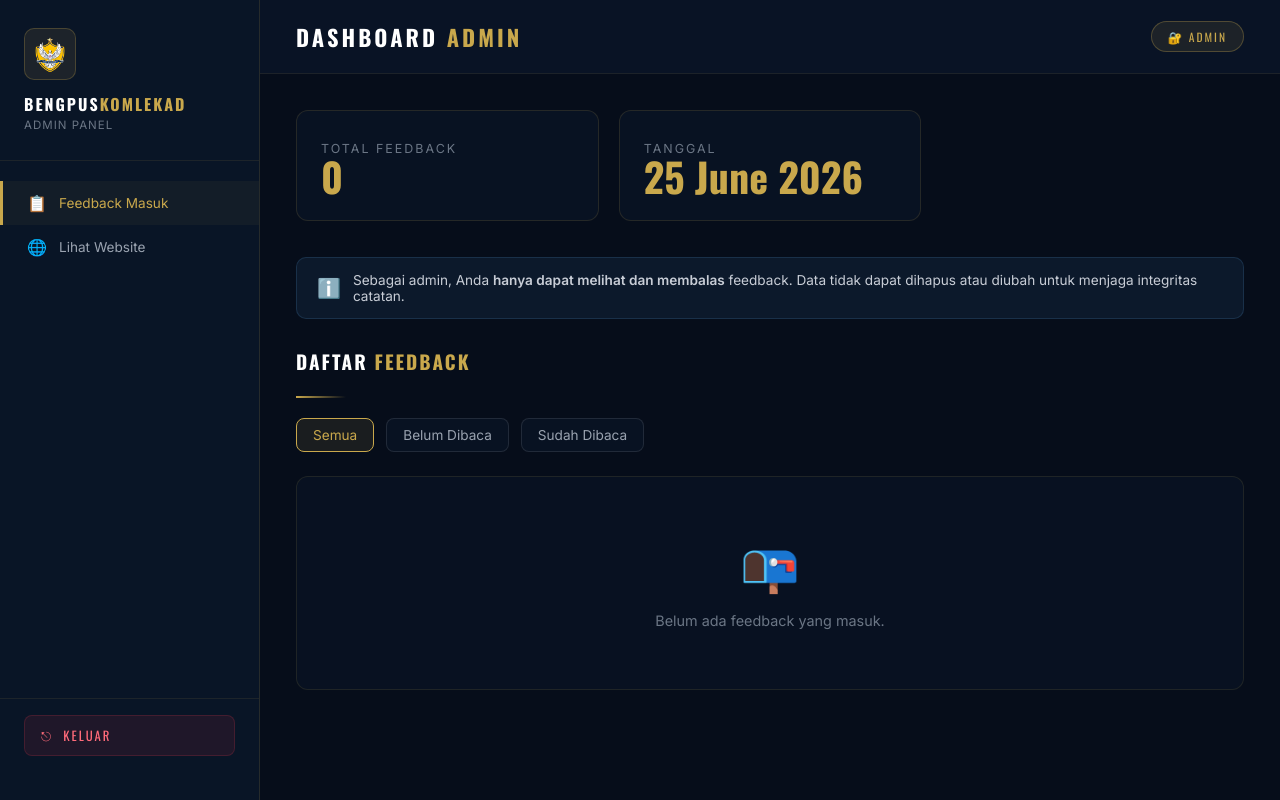
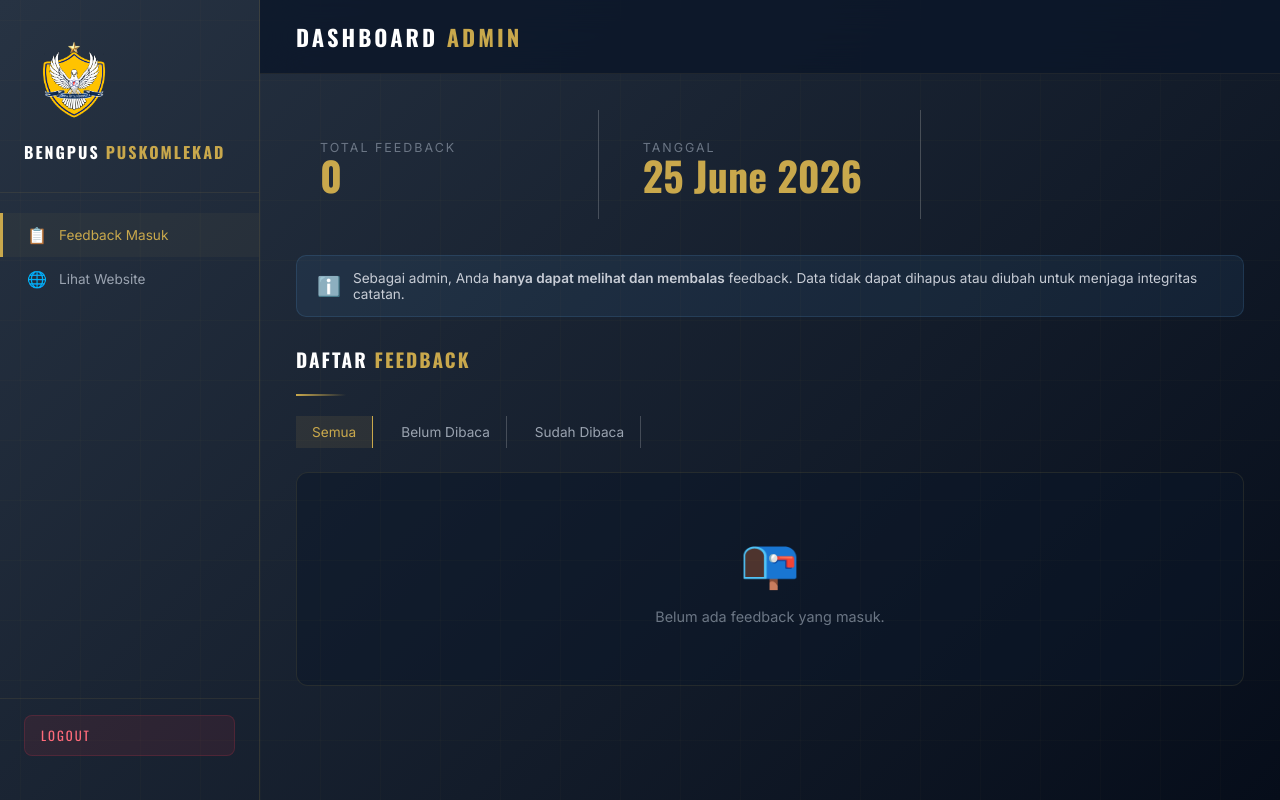
Before and after one commit to steve01-debug/bengpus_puskomlekad, a PHP site: page /admin/dashboard.php in a window 1280 px wide. Run offline with PHP 8.4, Linux system fonts and the light colour scheme; the visitor is signed in with stand-in values (Sample User, id 1); data that the repository does not hold is empty.

Commit message:
update benel

```diff
--- a/admin/dashboard.php
+++ b/admin/dashboard.php
@@ -56,33 +56,52 @@ $totalFeedback = count($feedbacks);
     }
     body {
       font-family: 'Inter', sans-serif;
-      background: var(--navy-darkest);
+      background: linear-gradient(135deg, #273343ff 0%, #060d1a 100%);
       color: var(--white);
       min-height: 100vh;
     }
+
+     body::before {
+      content: '';
+      position: fixed;
+      inset: 0;
+      background-image:
+        linear-gradient(rgba(201,168,76,0.03) 1px, transparent 1px),
+        linear-gradient(90deg, rgba(201,168,76,0.03) 1px, transparent 1px);
+      background-size: 60px 60px;
+      animation: gridMove 20s linear infinite;
+      pointer-events: none;
+    }
+    @keyframes gridMove {
+      0%   { background-position: 0 0; }
+      100% { background-position: 60px 60px; }
+    }
+
     /* Sidebar */
     .sidebar {
       position: fixed;
       top: 0; left: 0;
       width: 260px;
       height: 100vh;
-      background: rgba(10,22,40,0.97);
+      background: transparent
+      border: none;
       border-right: 1px solid rgba(201,168,76,0.15);
       display: flex;
       flex-direction: column;
       z-index: 100;
       padding: 28px 0;
+
     }
     .sidebar-logo {
       padding: 0 24px 28px;
       border-bottom: 1px solid rgba(201,168,76,0.1);
     }
     .sidebar-logo .logo-img-wrap {
-      width: 52px;
-      height: 52px;
+      width: 100px;
+      height: 100px;
       border-radius: 10px;
-      background: rgba(201,168,76,0.1);
-      border: 1px solid rgba(201,168,76,0.25);
+      /*background: rgba(201,168,76,0.1);
+      border: 1px solid rgba(201,168,76,0.25);*/
       display: flex; align-items: center; justify-content: center;
       margin-bottom: 12px;
       overflow: hidden;
@@ -182,7 +201,7 @@ $totalFeedback = count($feedbacks);
       align-items: center;
       gap: 16px;
     }
-    .admin-badge {
+    /*.admin-badge {
       padding: 6px 16px;
       background: rgba(201,168,76,0.1);
       border: 1px solid rgba(201,168,76,0.3);
@@ -192,7 +211,7 @@ $totalFeedback = count($feedbacks);
       text-transform: uppercase;
       letter-spacing: 2px;
       color: var(--gold);
-    }
+    }*/
     .content-area {
       padding: 36px;
     }
@@ -204,16 +223,19 @@ $totalFeedback = count($feedbacks);
       margin-bottom: 36px;
     }
     .stat-card {
-      background: rgba(10,22,40,0.6);
-      border: 1px solid rgba(201,168,76,0.15);
-      border-radius: 12px;
+      background: Colorless
+      /*border: 1px solid rgba(201,168,76,0.15);
+      border-radius: 12px;*/
+      border: none;
+      border-right: 1px solid rgba(255,255,255,0.2);
+      border-radius: 0;
       padding: 24px;
       transition: all 0.3s;
     }
-    .stat-card:hover {
+    /*.stat-card:hover {
       border-color: rgba(201,168,76,0.3);
       transform: translateY(-2px);
-    }
+    }*/
     .stat-card .stat-icon {
       font-size: 2rem;
       margin-bottom: 12px;
@@ -381,9 +403,10 @@ $totalFeedback = count($feedbacks);
     }
     .filter-tabs a {
       padding: 8px 16px;
-      background: rgba(10,22,40,0.6);
-      border: 1px solid rgba(255,255,255,0.1);
-      border-radius: 8px;
+      background: colorless;
+      border: none;
+      border-right: 1px solid rgba(255,255,255,0.2);
+      border-radius: 0;
       color: var(--gray-300);
       font-size: 0.85rem;
       text-decoration: none;
@@ -427,8 +450,8 @@ $totalFeedback = count($feedbacks);
     <div class="logo-img-wrap">
       <img src="../assets/images/logo-bengpus.png" alt="Logo">
     </div>
-    <h2>BENGPUS<span>KOMLEKAD</span></h2>
-    <p>Admin Panel</p>
+    <h2>BENGPUS<span> PUSKOMLEKAD</span></h2>
+    <!--<p>Admin Panel</p>-->
   </div>
   <nav class="sidebar-nav">
     <a href="dashboard.php" class="active">
@@ -440,7 +463,7 @@ $totalFeedback = count($feedbacks);
   </nav>
   <div class="sidebar-footer">
     <a href="logout.php" class="logout-btn">
-      <span>⎋</span> Keluar
+      <span>Logout</span>
     </a>
   </div>
 </aside>
@@ -449,9 +472,9 @@ $totalFeedback = count($feedbacks);
 <main class="main-content">
   <div class="topbar">
     <h1>Dashboard <span>Admin</span></h1>
-    <div class="topbar-info">
+    <!--<div class="topbar-info">
       <span class="admin-badge">🔐 Admin</span>
-    </div>
+    </div>-->
   </div>
 
   <div class="content-area">
@@ -537,7 +560,7 @@ $totalFeedback = count($feedbacks);
                 <?php if (isset($fb['is_read']) && $fb['is_read'] == 0): ?>
                   <a href="mark_read.php?id=<?= $fb['id'] ?>&filter=<?= $filter ?>" class="btn-read">✔ Tandai Dibaca</a>
                 <?php else: ?>
-                  <span class="badge-read" style="margin-top: 8px;">Sudah Dibaca</span>
+                  <span class="badge-read" style="margin-top: 8px;">Tandai Dibaca</span>
                 <?php endif; ?>
               </td>
             </tr>
--- a/components/navbar.php
+++ b/components/navbar.php
@@ -32,12 +32,14 @@ $base = $isHome ? '' : 'index.php';
         <a href="<?= $base ?>#contact" data-nav="contact" onclick="<?= $isHome ? 'closeMobileMenu()' : '' ?>">Kontak</a>
         <div class="nav-dropdown" id="bengkel-dropdown">
           <button class="dropdown-trigger" onclick="toggleMobileDropdown(event)">
-            Bengkel <span class="arrow">▼</span>
+            Unit <span class="arrow">▼</span>
           </button>
             <div class="dropdown-menu">
               <a href="<?= $base ?>#" onclick="<?= $isHome ? "openWorkshop('sumga'); return false;" : "window.location.href='index.php?workshop=sumga';" ?>">Bengkel Power Sistem dan Sumber Tenaga</a>
               <a href="<?= $base ?>#" onclick="<?= $isHome ? "openWorkshop('elektronika'); return false;" : "window.location.href='index.php?workshop=elektronika';" ?>">Bengkel Sistem Elektronika</a>
               <a href="<?= $base ?>#" onclick="<?= $isHome ? "openWorkshop('komunikasi'); return false;" : "window.location.href='index.php?workshop=komunikasi';" ?>">Bengkel Sistem Komunikasi</a>
+              <a href="<?= $base ?>#" onclick="<?= $isHome ? "openWorkshop('senjata'); return false;" : "window.location.href='index.php?workshop=senjata';" ?>">Bnegkel Jaringan Internet & TIK</a>
+              <a href="<?= $base ?>#" onclick="<?= $isHome ? "openWorkshop('kendaraan'); return false;" : "window.location.href='index.php?workshop=kendaraan';" ?>">Gudang</a>
             </div>
           </div>
         <a href="<?= $base ?>#" data-nav="pimpinan" onclick="<?= $isHome ? "openSpecialPage('pimpinan'); closeMobileMenu(); return false;" : "window.location.href='index.php?page=pimpinan';" ?>">Pimpinan</a>
--- a/index.php
+++ b/index.php
@@ -17,6 +17,9 @@
 <?php include 'components/workshop-umum.php'; ?>
 <?php include 'components/workshop-elektronika.php'; ?>
 <?php include 'components/workshop-komunikasi.php'; ?>
+<?php include 'components/workshop-senjata.php'; ?>
+<?php include 'components/workshop-kendaraan.php'; ?>
+
 <?php include 'components/pimpinan.php'; ?>
 <?php include 'components/struktur-organisasi.php'; ?>
 
```
